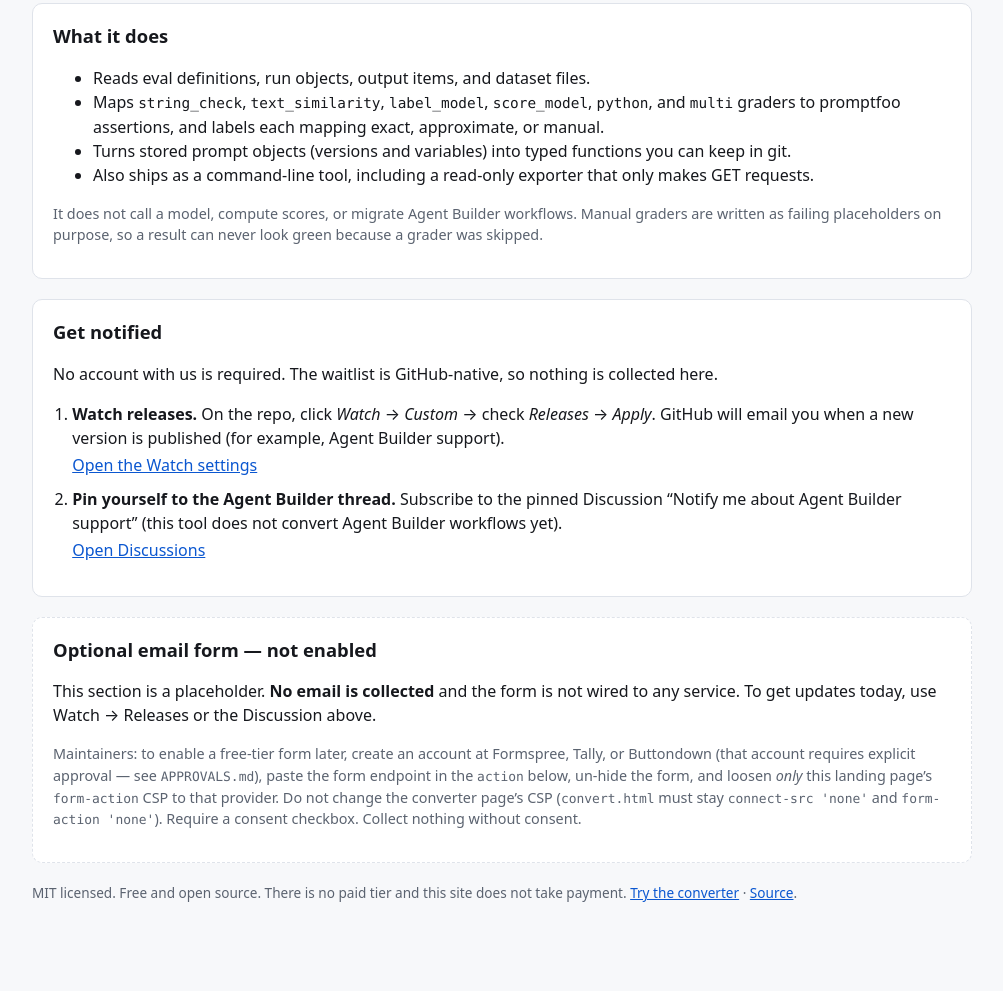
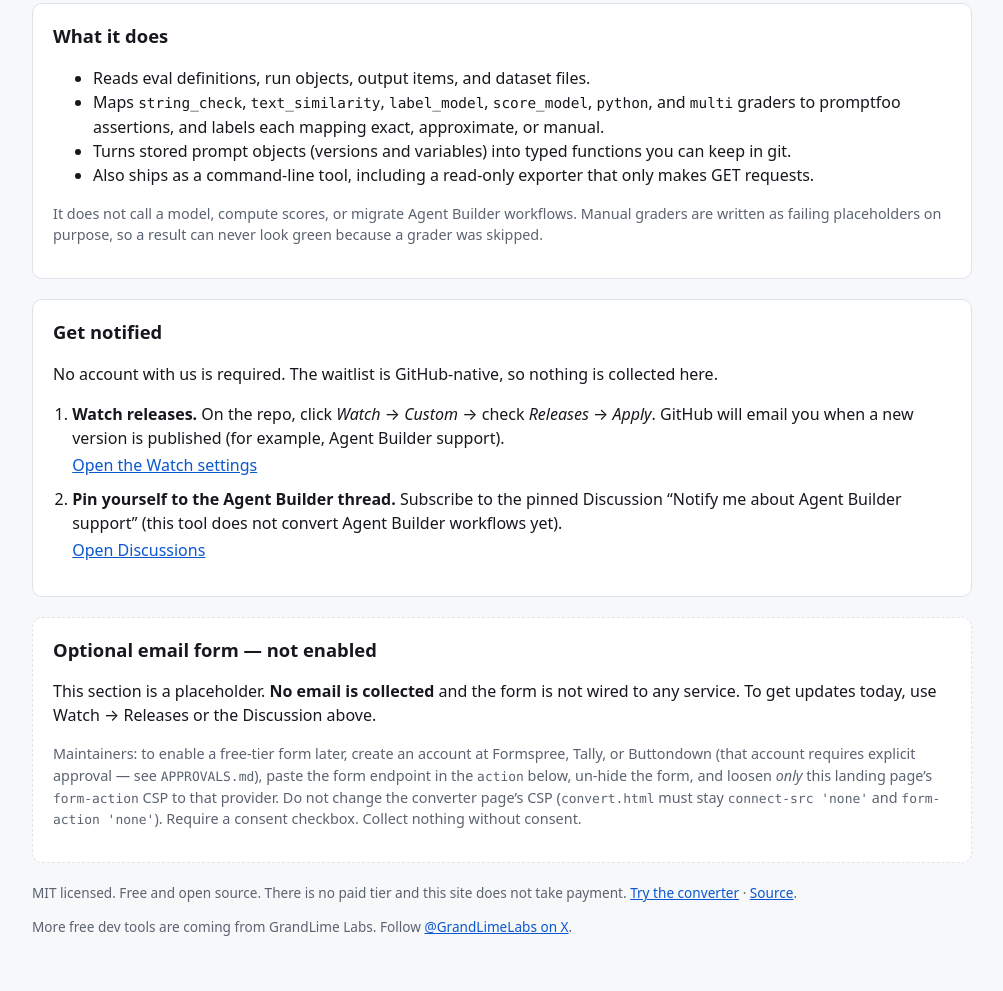
Before and after one commit to grandlime-labs/openai-exit-kit, a website built with Vite: page web/index.html in a window 1280 px wide. Shown: the part 531-1522 px from the top of the page, without its empty margins (138-1141 px from the left). Before the commit the page ends 1488 px from the top, so only its background shows below. Built offline with nearby package versions, Linux system fonts and the light colour scheme.

Commit message:
Add GrandLime Labs follow line to README and landing footer

```diff
--- a/web/index.html
+++ b/web/index.html
@@ -90,6 +90,7 @@
 
   <footer>
     <p>MIT licensed. Free and open source. There is no paid tier and this site does not take payment. <a href="./convert.html">Try the converter</a> · <a href="https://github.com/grandlime-labs/openai-exit-kit">Source</a>.</p>
+    <p>More free dev tools are coming from GrandLime Labs. Follow <a href="https://x.com/GrandLimeLabs">@GrandLimeLabs on X</a>.</p>
   </footer>
 </body>
 </html>
```
Also changed, not shown: README.md.
